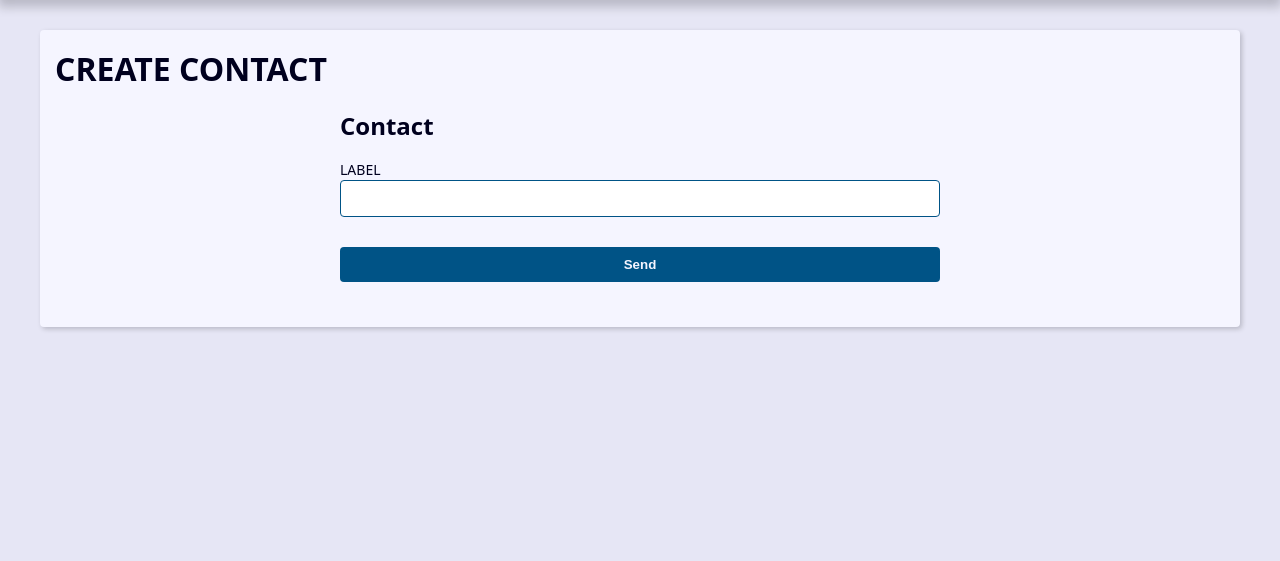
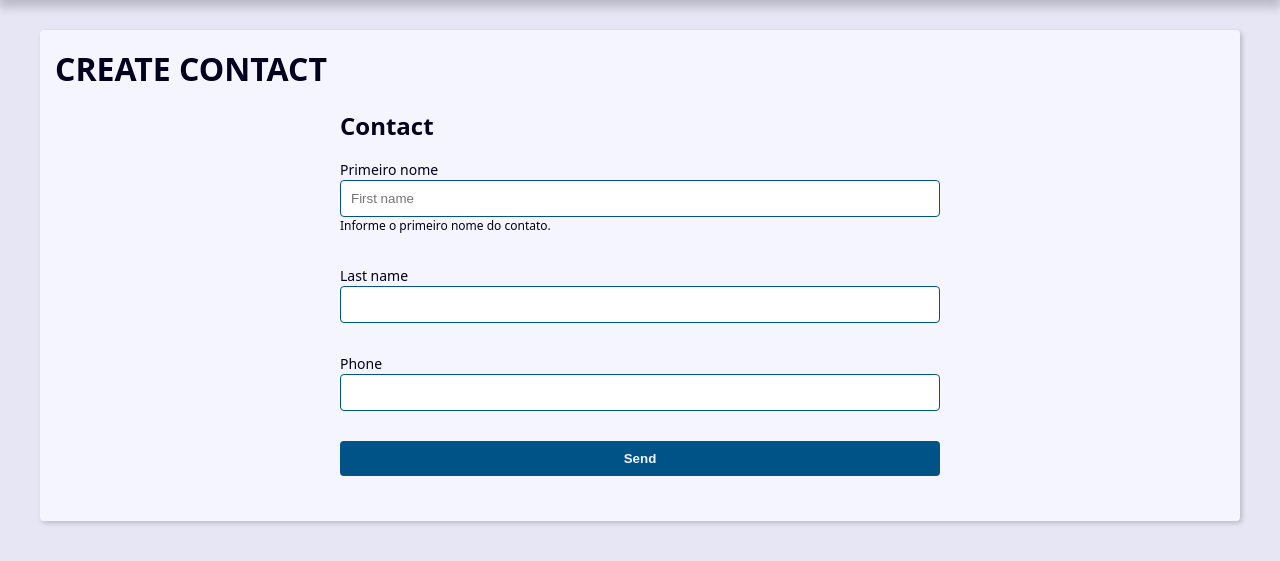
Before and after one commit to RoBruns/django-agenda, a Django app: page /contact/create/ in a window 1280 px wide. Shown: the part 239-800 px from the top of the page. Run offline with Django 5.2, Linux system fonts and the light colour scheme.

Commit message:
configurando widgets do forms

```diff
--- /dev/null
+++ b/contact/forms.py
@@ -0,0 +1,38 @@
+from typing import Any
+
+from django import forms
+from django.core.exceptions import ValidationError
+
+from contact.models import Contact
+
+
+class ContactForm(forms.ModelForm):
+    first_name = forms.CharField(
+        widget=forms.TextInput(
+            attrs={
+                'placeholder': 'First name',
+            }
+        ),
+        label='Primeiro nome',
+        help_text='Informe o primeiro nome do contato.',
+    )
+
+    def __init__(self, *args: Any, **kwargs: Any) -> None:
+        super().__init__(*args, **kwargs)
+
+    class Meta:
+        model = Contact
+        fields = [
+            'first_name',
+            'last_name',
+            'phone',
+        ]
+
+    def clean(self) -> dict[str, Any]:
+
+        self.add_error(
+            None,
+            ValidationError('This is a test error.', code='test')
+        )
+
+        return super().clean()
--- a/contact/models.py
+++ b/contact/models.py
@@ -1,6 +1,6 @@
+from django.contrib.auth.models import User
 from django.db import models
 from django.utils import timezone
-from django.contrib.auth.models import User
 
 # Create your models here.
 
@@ -18,7 +18,7 @@ class Category(models.Model):
 class Contact(models.Model):
     first_name = models.CharField(max_length=50)
     last_name = models.CharField(max_length=50)
-    phone = models.CharField(max_length=15)
+    phone = models.CharField(max_length=15,)
     email = models.EmailField(blank=True)
     created_date = models.DateTimeField(default=timezone.now)
     description = models.TextField(blank=True)
--- a/contact/templates/contact/create.html
+++ b/contact/templates/contact/create.html
@@ -7,17 +7,35 @@
     <h2>Contact</h2>
 
     <form
-      action=""
+      action="{% url "contact:create" %}"
       method="POST"
       enctype="multipart/form-data"
     >
 
+        {% csrf_token %}
+
+      {% for field in form %}
       <div class="form-content">
         <div class="form-group">
-          <label for="id_first_name">LABEL</label>
-          <input type="text" name="first_name" maxlength="255" id="id_first_name">
+          <label for="{{ field.id_for_label }}">{{ field.label }}</label>
+          {{ field }}
+          {{ field.errors }}
+          {% if field.help_text %}
+            <p class="help-text"> {{ field.help_text }} </p>
+          {% endif %}
+        </div>
+        {% endfor %}
+      </div>
+
+      {% if form.non_field_errors %}
+      <div class="form-content">
+        <div class="form-group">
+          <div class="message error">
+            {{ form.non_field_errors }}
+          </div>
         </div>
       </div>
+    {% endif %}
 
       <div class="form-content">
         <div class="form-group">
--- a/contact/views/contact_forms.py
+++ b/contact/views/contact_forms.py
@@ -1,13 +1,22 @@
-from django.core.paginator import Paginator
-from django.db.models import Q
-from django.shortcuts import get_object_or_404, redirect, render
+from django.shortcuts import render
 
-from contact.models import Contact
+from contact.forms import ContactForm
 
 
 def create(request):
+    if request.method == 'POST':
+        context = {
+            'form': ContactForm(data=request.POST),
+        }
+
+        return render(
+            request,
+            'contact/create.html',
+            context
+        )
+
     context = {
-
+        'form': ContactForm(data=request.POST or None),
     }
 
     return render(
```
